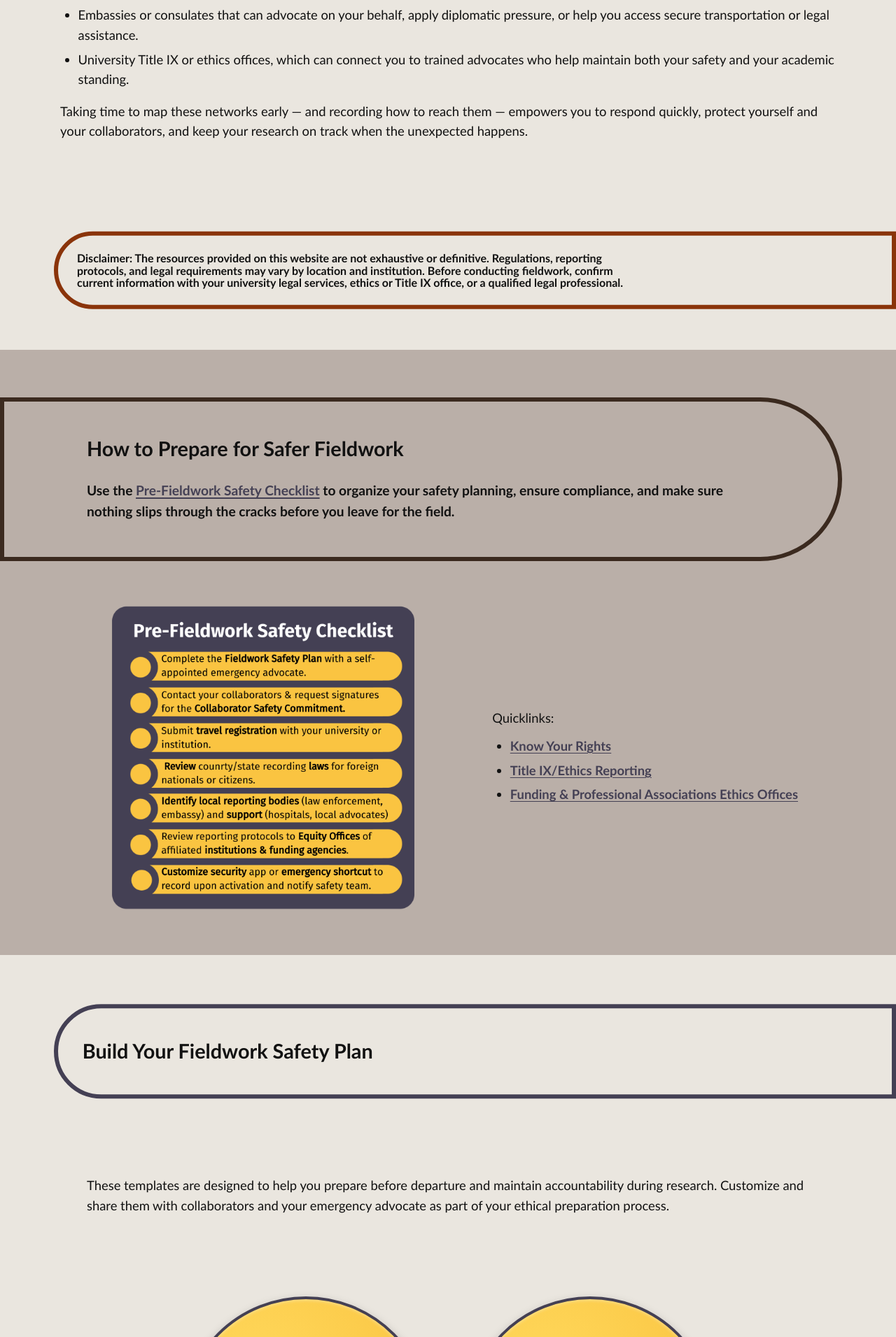
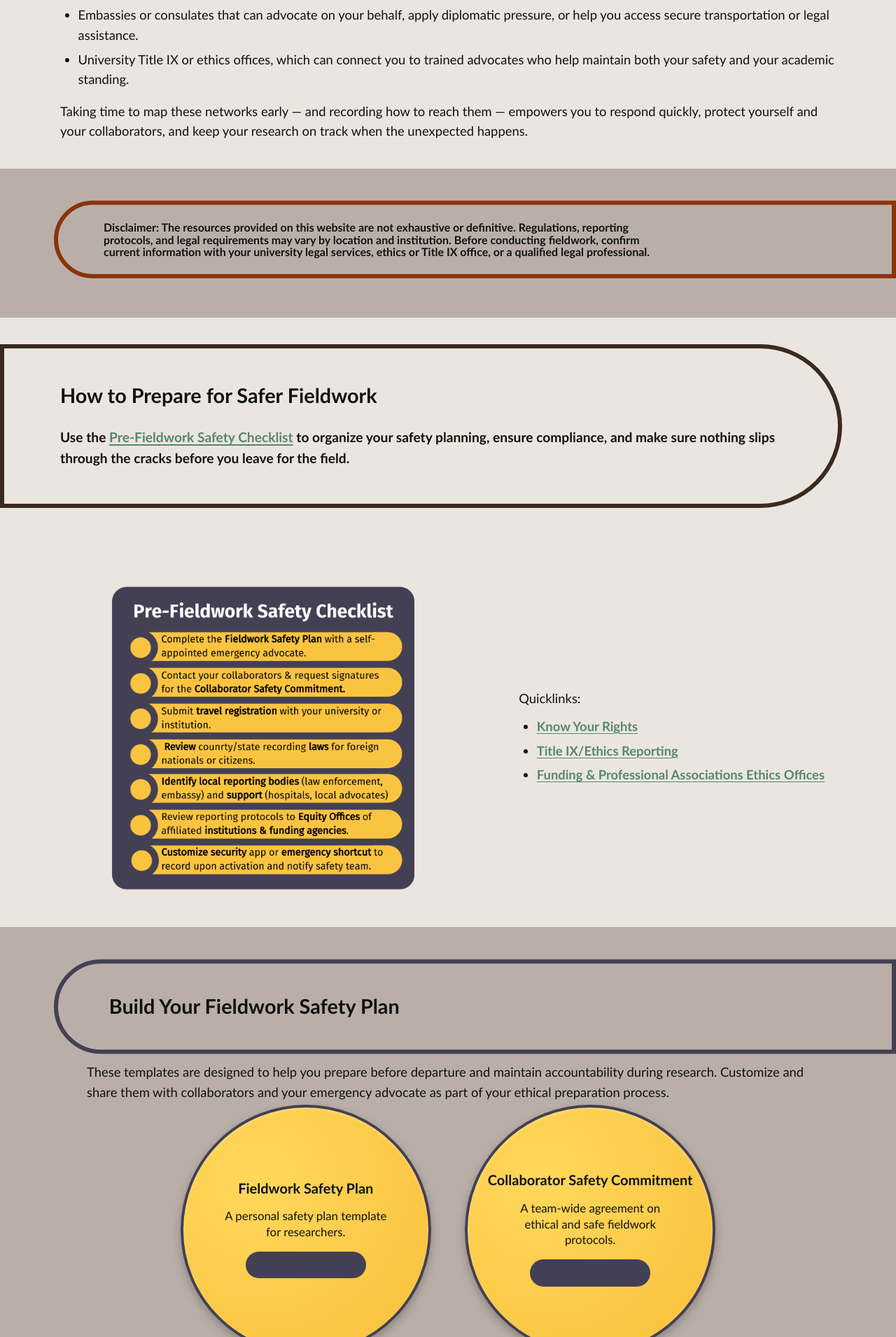
Before and after one commit to AnthroSafetyWarrior/GoldenTrowelProject, a Jekyll site: the page built from _pages/preparing.html, in a window 1280 px wide. Shown: the part 1040-2951 px from the top of the page at 70% size. Built offline with Jekyll 4.4.1, drawn with Linux system fonts in a browser that asks for light colours.

Commit message:
updating name

```diff
--- a/_pages/preparing.html
+++ b/_pages/preparing.html
@@ -74,13 +74,14 @@
   </div>
 </section>
 
-
+<div class="stripe stripe--wave-dark">
 <!-- 2) DISCLAIMER — shared split -->
 <section class="section disclaimer-wrap">
 <p class="pillhead pill--orange pill--clip-right" style="font-size:1em">Disclaimer: The resources provided on this website are not exhaustive or definitive. Regulations, reporting protocols, and legal requirements may vary by location and institution. Before conducting fieldwork, confirm current information with your university legal services, ethics or Title IX office, or a qualified legal professional.</p>
 </section>
+</div>
 
-<div class="stripe stripe--wave-dark">
+
 <!-- 3) CHECKLIST — consistent grid utility -->
 <section class="pillband pill--soil pill--clip-left pill--tight">
  <div class="section">
@@ -109,16 +110,13 @@
 </div>
 </div>
 </section>
-</div>
 
 
+<div class="stripe stripe--wave-dark">
 <!-- 4) PREPARING — pillband -->
 <section class="section">
   <h2 class="pillhead pill--slate pill--clip-right">Build Your Fieldwork Safety Plan</h2>
-<div class="section resources">
-<p class="lede">These templates are designed to help you prepare before departure and maintain accountability during research. Customize and share them with collaborators and your emergency advocate as part of your ethical preparation process.</p>
-</div>
-</section>
+<p>These templates are designed to help you prepare before departure and maintain accountability during research. Customize and share them with collaborators and your emergency advocate as part of your ethical preparation process.</p>
   	<div class="resources-grid">
       <article class="resource-card">
         <h3>Fieldwork Safety Plan</h3>
@@ -140,11 +138,10 @@
         </p>
       </article>
     </div>
-  </div>
 </section>
+</div>
 
 
-<div class="stripe stripe--wave-dark">
 <!-- 5) SKILLS — shared split -->
 <section class="section">
 <h2 class="pillhead pill--sage pill--clip-left">
@@ -159,8 +156,9 @@
 </ul>
 </div>
 </section>
-</div>
 
+
+<div class="stripe stripe--wave-dark">
 <!-- 6) TITLE IX — shared split -->
 <section class="pillband pill--orange pill--clip-right pill--tight">
  <div class="section">
@@ -168,8 +166,8 @@
     <p class="lede">Navigate to <a href="{{ '/titleIXsupport.html' | relative_url }}">Title IX / Ethics Support</a> to find your institution and learn what your ethics office can do to support you.</p>
 </div>
 </section>
+</div>
 
-<div class="stripe stripe--wave-dark">
 <!-- 7) TITLE IX — shared split -->
 <section class="pillband pill--soil pill--clip-left pill--tight">
  <div class="section">
@@ -213,4 +211,3 @@
 
 </div>
 </section>
-</div>
```
